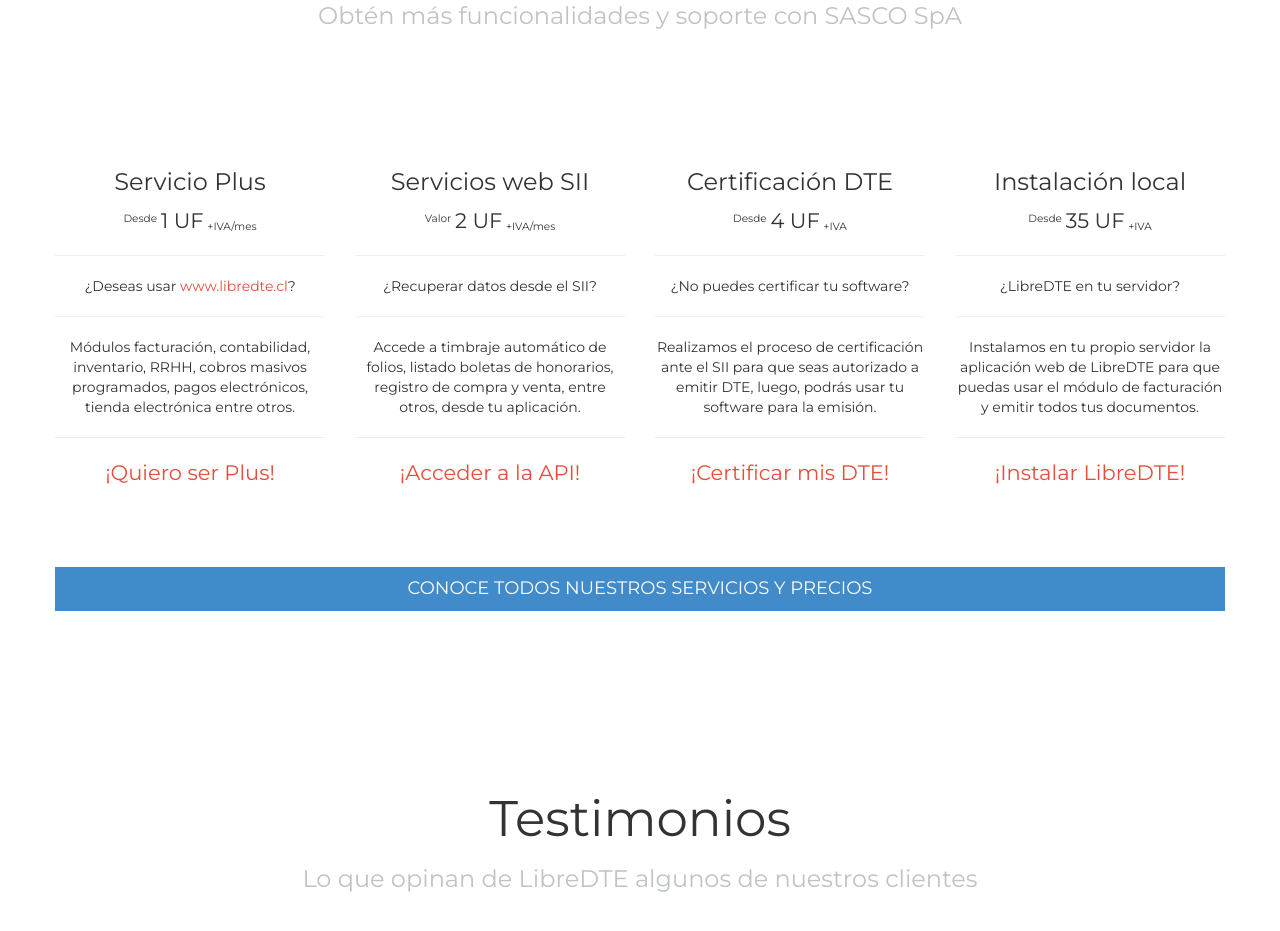
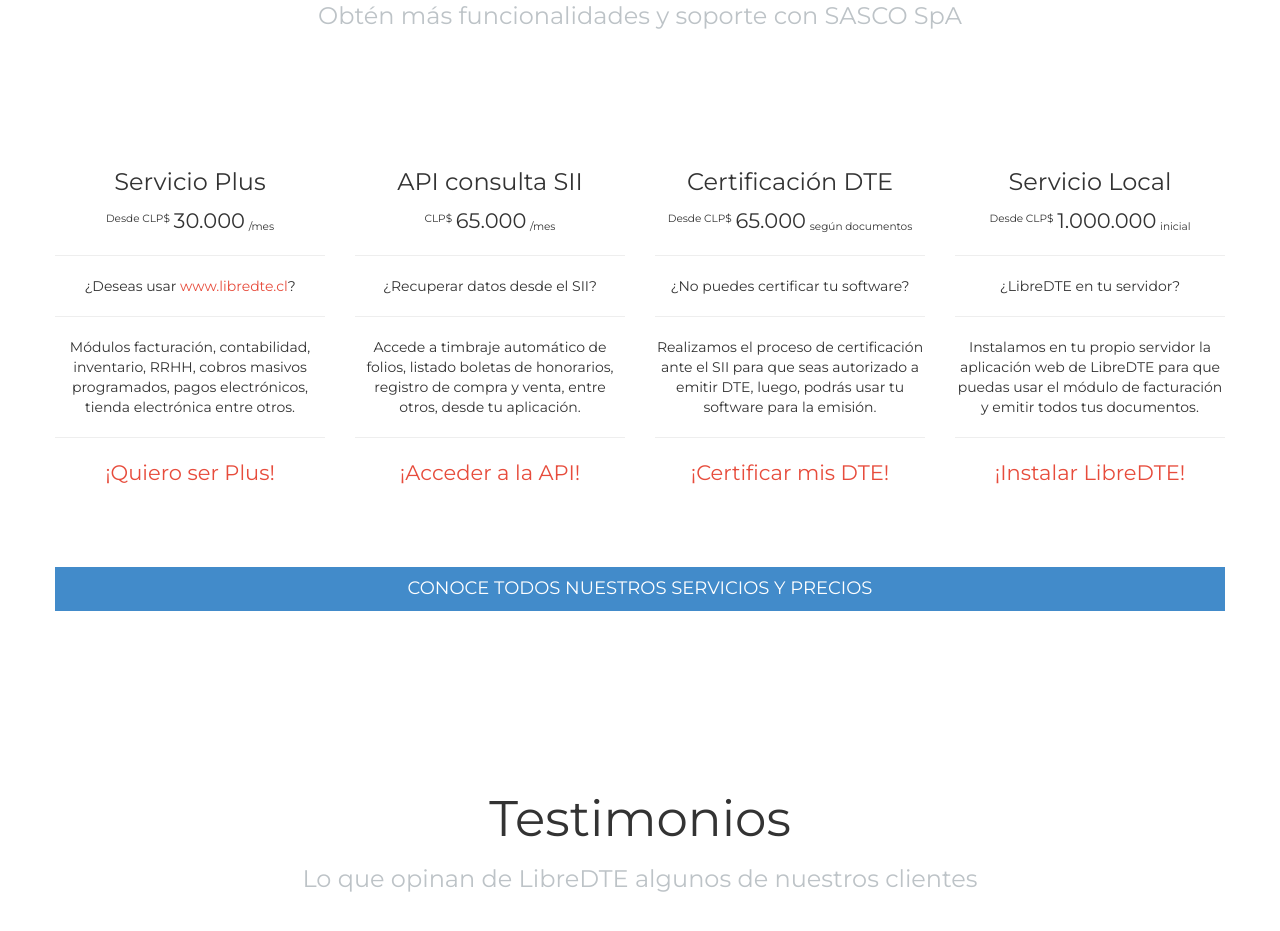
Before and after one commit to LibreDTE/libredte.github.io, a plain HTML site: page index.html in a window 1280 px wide. Shown: the part 809-1740 px from the top of the page. Drawn offline with Linux system fonts and the light colour scheme; a script that the page names is missing.

Commit message:
Actualización precios

```diff
--- a/index.html
+++ b/index.html
@@ -95,7 +95,7 @@
                     <div class="row text-center">
                         <div class="col-sm-3 col-xs-12">
                             <h3>Servicio Plus</h3>
-                            <sup>Desde</sup> <span class="lead">1 UF</span> <sub>+IVA/mes</sub>
+                            <sup>Desde CLP$</sup> <span class="lead">30.000</span> <sub>/mes</sub>
                             <hr/>
                             ¿Deseas usar <a href="https://libredte.cl">www.libredte.cl</a>?
                             <hr/>
@@ -104,8 +104,8 @@
                             <a href="https://libredte.cl/ventas/dte-plus" class="lead">¡Quiero ser Plus!</a>
                         </div>
                         <div class="col-sm-3 col-xs-12">
-                            <h3>Servicios web SII</h3>
-                            <sup>Valor</sup> <span class="lead">2 UF</span> <sub>+IVA/mes</sub>
+                            <h3>API consulta SII</h3>
+                            <sup>CLP$</sup> <span class="lead">65.000</span> <sub>/mes</sub>
                             <hr/>
                             ¿Recuperar datos desde el SII?
                             <hr/>
@@ -115,7 +115,7 @@
                         </div>
                         <div class="col-sm-3 col-xs-12">
                             <h3>Certificación DTE</h3>
-                            <sup>Desde</sup> <span class="lead">4 UF</span> <sub>+IVA</sub>
+                            <sup>Desde CLP$</sup> <span class="lead">65.000</span> <sub>según documentos</sub>
                             <hr/>
                             ¿No puedes certificar tu software?
                             <hr/>
@@ -124,8 +124,8 @@
                             <a href="https://libredte.cl/ventas/dte-cert" class="lead">¡Certificar mis DTE!</a>
                         </div>
                         <div class="col-sm-3 col-xs-12">
-                            <h3>Instalación local</h3>
-                            <sup>Desde</sup> <span class="lead">35 UF</span> <sub>+IVA</sub>
+                            <h3>Servicio Local</h3>
+                            <sup>Desde CLP$</sup> <span class="lead">1.000.000</span> <sub>inicial</sub>
                             <hr/>
                             ¿LibreDTE en tu servidor?
                             <hr/>
```
